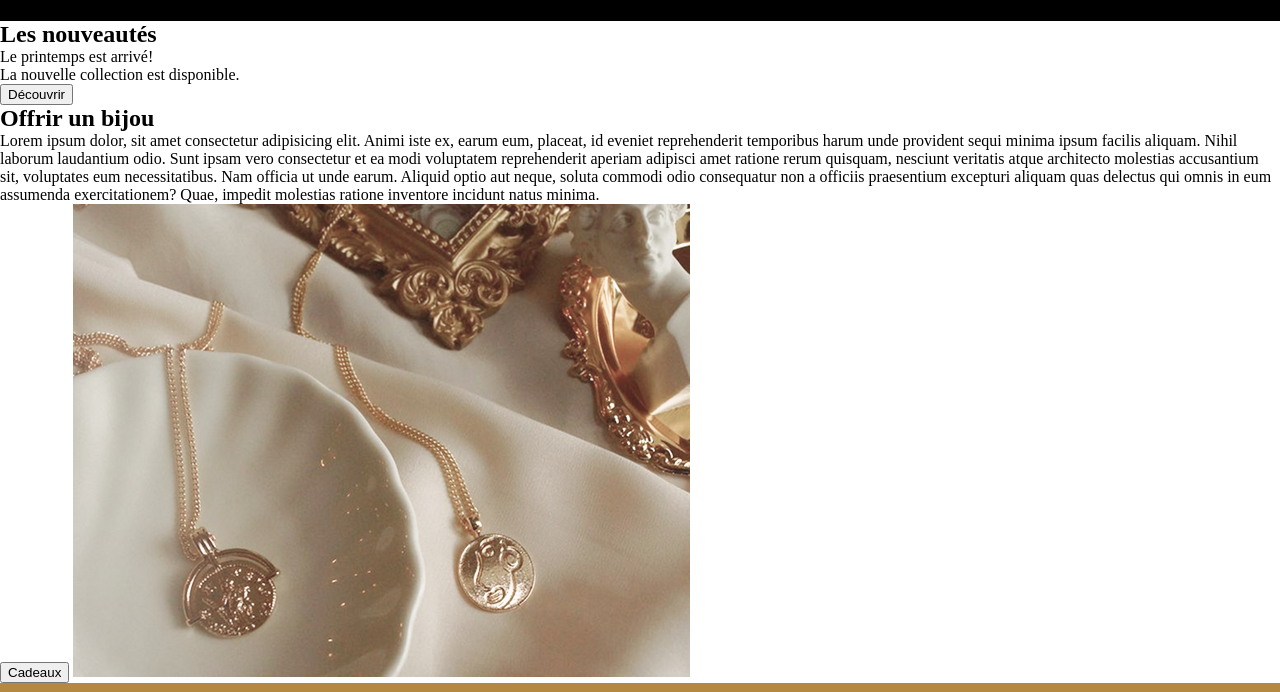
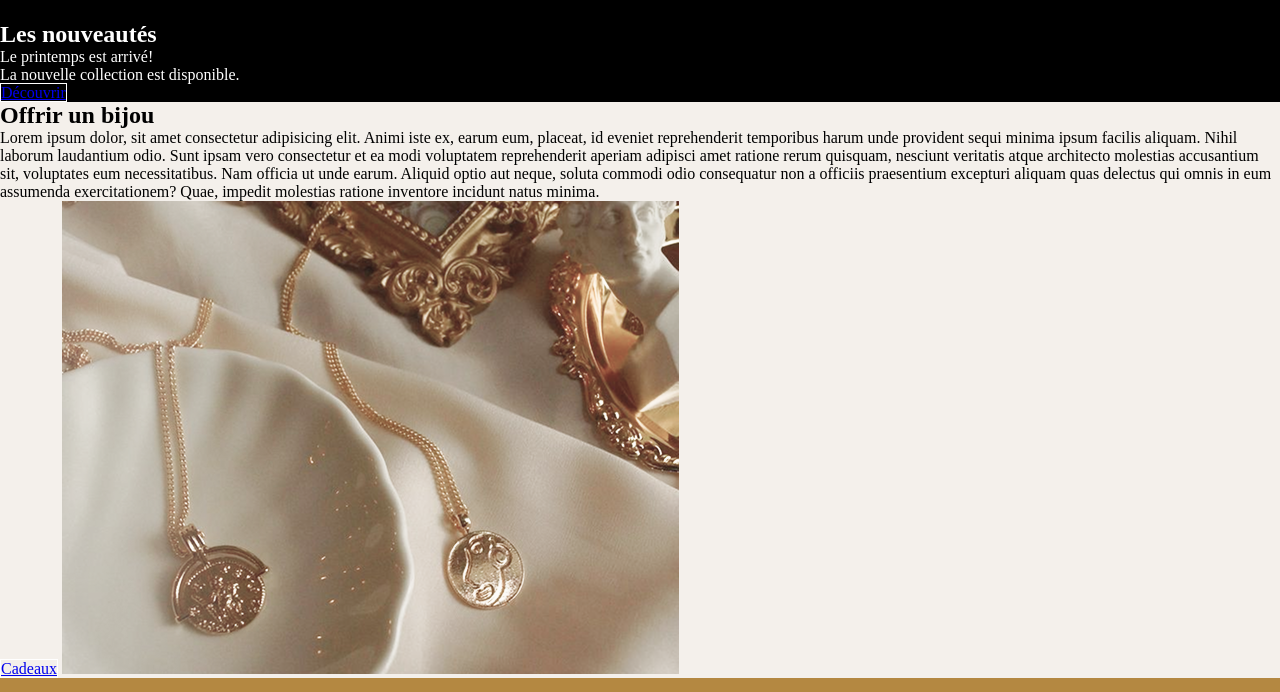
Before and after one commit to navycrow/sw-bijouterie, a plain HTML site: page index.html in a window 1280 px wide. Shown: the part 311-1003 px from the top of the page. Drawn offline with Linux system fonts and the light colour scheme.

Commit message:
modif css button cadeaux nouveautes

```diff
--- a/assets/css/styles.css
+++ b/assets/css/styles.css
@@ -7,8 +7,18 @@ header {
   padding: 20px;
 }
 
-section#nouveautes {
-  background-image: url("assets/img/homme.png");
+#nouveautes {
+  /* background-image: url("assets/img/homme.png"); */
+  background-color: #000;
+  color: #FFF;
+}
+
+#cadeaux {
+  background-color: #f4f0eb;
+}
+
+.button {
+  border: solid 1px #FFF;
 }
 
 footer {
--- a/index.html
+++ b/index.html
@@ -29,7 +29,7 @@
         <p>
           Le printemps est arrivé!<br />La nouvelle collection est disponible.
         </p>
-        <button>Découvrir</button>
+        <a href="nouveautes.html" class="button">Découvrir</a>
       </section>
       <section id="cadeaux">
         <h2>Offrir un bijou</h2>
@@ -45,7 +45,7 @@
           delectus qui omnis in eum assumenda exercitationem? Quae, impedit
           molestias ratione inventore incidunt natus minima.
         </p>
-        <button>Cadeaux</button>
+        <a href="cadeaux.html" class="button">Cadeaux</a>
         <img src="assets/img/bijoux_or.png" alt="" />
       </section>
     </main>
```
